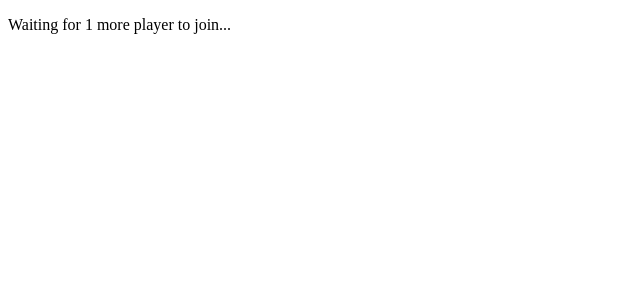
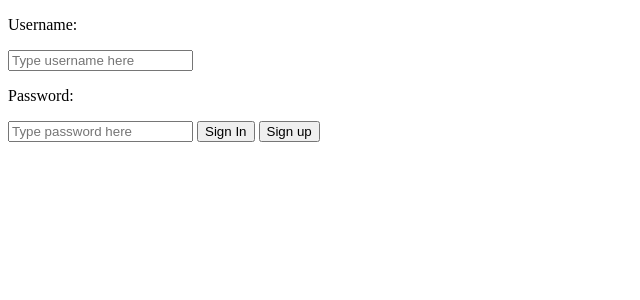
Before and after one commit to jordanrmess/hkroadgame, a PHP site: page / in a window 1280 px wide. Shown: the top 300 px of the page, without its empty margins (0-640 px from the left). Run offline with PHP 8.4, Linux system fonts and the light colour scheme; some libraries are stand-ins or nearby versions.

Commit message:
mock log in flow

```diff
--- a/client/index.html
+++ b/client/index.html
@@ -8,8 +8,25 @@
 </head>
 <body>
     <div id="container">
+        <div id="signIn">
+            <p>Username: </p>
+            <input id="username" type="text" placeholder="Type username here"/>
+            <p>Password: </p>
+            <input id="password" type="text" placeholder="Type password here"/>
+            <button id="sign_in_button">Sign In</button>
+            <button id="sign_up_button">Sign up</button>
+
+        </div>
         <div id="startScreen">
             <p>Waiting for 1 more player to join...</p>
+        </div>
+        <div id="instructionsScreen">
+            <p>Welcome to Bunny Crossing</p>
+            <p>Instructions: Try and get as many bunnies across road as you can.</p>
+            <button id="start_game_button">Click to begin</button>
+        </div>
+        <div id="waitingScreen">
+            Waiting for the other player to begin game
         </div>
         <div id="fullScreen">
                 <p>Sorry, the game is full currently. Check back later.</p>
@@ -32,9 +49,12 @@
 
         <!-- ***** SCRIPT STARTS HERE ***** -->
         <script>
+
+
             // container for the images
             var Img = {};
             var timer=30;
+            var game;
 
 
             // Player (bunny) images
@@ -83,6 +103,35 @@
             // Initializes a connection between the client and the server.
             var socket=io();
 
+            $("#start_game_button").click(function(){
+                socket.emit("START_GAME");
+            });
+            //sign in
+            $("#sign_in_button").click(function(){
+                socket.emit('SIGN_IN_REQUEST',{username: $("#username").val(), password: $("#password").val() })
+            });
+
+            socket.on('SIGN_IN_RESPONSE',function(data){
+                if(data.success){
+                    $("#signIn").hide();
+                    $("#instructionsScreen").show();
+
+                }else{
+                    alert("Error signing in");
+                }
+            });
+
+            socket.on("START_RESPONSE",function(data){
+                $("#instructionsScreen").hide();
+                $("#ctx").hide();
+                $("#waitingScreen").show();
+            });
+            var Game = function(initPack){
+                var self = {};
+                self.numConnections = initPack.numConnections;
+                self.timeRemaining = initPack.timeRemaining;
+                return self;
+            }
             var Player = function(initPack){
                 var self = {};
                 self.id = initPack.id;
@@ -112,7 +161,7 @@
 
 
                 Player.list[self.id] = self;
-              //  console.log(initPack);
+
                 return self;
 
             }
@@ -121,7 +170,6 @@
             var selfId = null;
 
             var Car = function(initPack, image){
-             //   console.log("CAR's INITPACK", initPack);
                 var self = {};
                 self.id = initPack.id;
                 self.x  = initPack.x;
@@ -132,7 +180,6 @@
                 self.draw = function() {
                     var width = self.image.width*0.20;
                     var height = self.image.height*0.20;
-                 //   console.log(self.x, self.y);
                     ctx.drawImage(self.image, 0, 0, self.image.width, self.image.height, self.x-width/2, self.y-height/2, width, height);
 
                 }
@@ -141,22 +188,19 @@
             }
             Car.list = {};
 
-
             // init, when new entities are created, contains all data
             socket.on("init", function(data){
                 if(data.selfId){
-                    //console.log("DEN FANNS: "+ data.selfId);
                     selfId = data.selfId;
-                    //console.log("OCH DEN ÄR NU: "+selfId);
                 }
                 for(var i = 0; i < data.player.length;i++){
                     new Player(data.player[i]);
                 }
-                //console.log(carImages);
                 for(var i in data.car){
                     new Car(data.car[i], carImages[i]);
                 }
-
+                game = new Game(data.game);
+                console.log("game object" + game.numConnections);
 
             });
 
@@ -185,7 +229,6 @@
                             p.successCoords = pack.successCoords;
                     }
                 }
-             //   console.log("data.car",data.car);
                 for (var i = 0; i < data.car.length; i++){
                     var pack = data.car[i];
                     var c = Car.list[pack.id];
@@ -197,6 +240,9 @@
                             c.y = pack.y;
                     }
                 }
+
+                game.timeRemaining = data.game.timeRemaining;
+                game.numConnections = data.game.numConnections;
 
             });
 
@@ -212,6 +258,8 @@
 
             socket.on("GAME_STARTED",function(data){
                 $("#startScreen").hide();
+                $("#waitingScreen").hide();
+                $("#instructionsScreen").hide();
                 $("#ctx").show();
             });
 
@@ -245,8 +293,6 @@
             });
 
             socket.on("MAX_CONNECTIONS",function(){
-                $("#ctx").hide();
-                $("#startScreen").hide();
                 $("#fullScreen").show();
             });
 
@@ -291,7 +337,6 @@
 
             var drawCount = function(){
                 ctx.fillStyle = "white";
-                //console.log("SCORE is: " +Player.list[selfId].score);
                 var count = Player.list[selfId].count;
                 ctx.fillText(count+" bunnies saved", 18, 40);
             }
@@ -307,7 +352,6 @@
             }
 
             var drawDummyBunny = function(currentPlayer, x,y){
-                console.log(x+ "  " + y);
                 if(currentPlayer.number === "1"){
                         var width = Img.player1.width;
                         var height = Img.player1.height;
@@ -325,9 +369,7 @@
 
             // On key press
             document.addEventListener("keydown",function(event){
-              //  console.log(event.keyCode);
                 if(event.keyCode === 39){
-               //     console.log("hit right key");
                     socket.emit('keyPress',{inputId:'right',state:true});
                 }
                 else if(event.keyCode === 40)
--- a/client/style/style.css
+++ b/client/style/style.css
@@ -10,3 +10,15 @@
 #endScreen{
     display:none;
 }
+
+#startScreen {
+    display:none;
+}
+
+#instructionsScreen{
+    display:none;
+}
+
+#waitingScreen {
+    display:none;
+}
```
Also changed, not shown: app.js (+25 -9 lines).
